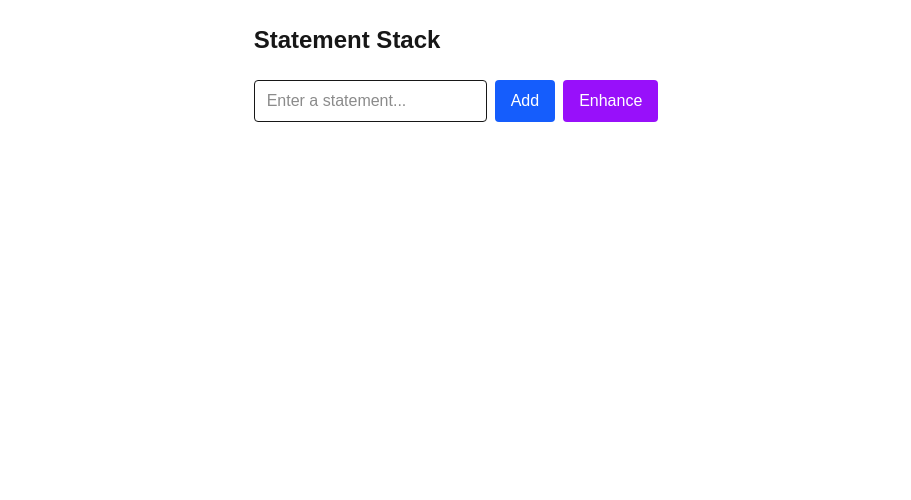
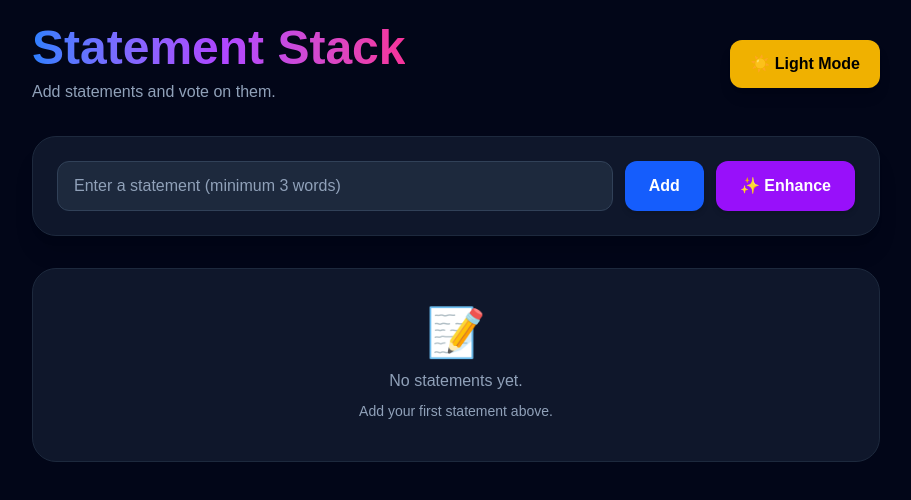
Before and after one commit to subaz-git/intern-next-app, a Next.js app: page / in a window 1280 px wide. Shown: the top 500 px of the page, without its empty margins (184-1095 px from the left). Built offline with nearby package versions, Linux system fonts and the light colour scheme.

Commit message:
style and controlled actions

```diff
--- a/src/app/page.js
+++ b/src/app/page.js
@@ -5,14 +5,21 @@ import { useState } from "react";
 export default function Home() {
   const [input, setInput] = useState("");
   const [statements, setStatements] = useState([]);
+  const [darkMode, setDarkMode] = useState(true);
 
   const addStatement = () => {
-    if (!input.trim()) return;
+    const words = input.trim().split(/\s+/);
+
+    if (words.length < 3) {
+      alert("Statement must contain at least 3 words.");
+      return;
+    }
 
     const newStatement = {
       id: Date.now(),
-      text: input,
+      text: input.trim(),
       votes: 0,
+      userVote: null,
     };
 
     setStatements((prev) => [newStatement, ...prev]);
@@ -21,79 +28,200 @@ export default function Home() {
 
   const upvote = (id) => {
     setStatements((prev) =>
-      prev.map((item) =>
-        item.id === id
-          ? { ...item, votes: item.votes + 1 }
-          : item
-      )
+      prev.map((item) => {
+        if (item.id !== id) return item;
+
+        if (item.userVote === "up") return item;
+
+        if (item.userVote === "down") {
+          return {
+            ...item,
+            votes: item.votes + 2,
+            userVote: "up",
+          };
+        }
+
+        return {
+          ...item,
+          votes: item.votes + 1,
+          userVote: "up",
+        };
+      })
     );
   };
 
   const downvote = (id) => {
     setStatements((prev) =>
-      prev.map((item) =>
-        item.id === id
-          ? { ...item, votes: item.votes - 1 }
-          : item
-      )
+      prev.map((item) => {
+        if (item.id !== id) return item;
+
+        if (item.userVote === "down") return item;
+
+        if (item.userVote === "up") {
+          return {
+            ...item,
+            votes: item.votes - 2,
+            userVote: "down",
+          };
+        }
+
+        return {
+          ...item,
+          votes: item.votes - 1,
+          userVote: "down",
+        };
+      })
     );
   };
 
   return (
-    <main className="max-w-2xl mx-auto p-6">
-      <h1 className="text-2xl font-bold mb-6">
+    <main
+      className={`min-h-screen transition-all duration-300 ${
+        darkMode
+          ? "bg-slate-950 text-white"
+          : "bg-slate-100 text-slate-900"
+      }`}
+    >
+      <div className="max-w-4xl mx-auto p-6">
+        {/* Header */}
+        <div className="flex flex-col md:flex-row items-center justify-between gap-4 mb-8">
+          <div>
+            <h1 className="text-5xl font-extrabold bg-gradient-to-r from-blue-500 via-purple-500 to-pink-500 bg-clip-text text-transparent">
               Statement Stack
             </h1>
 
-      <div className="flex gap-2 mb-6">
+            <p
+              className={`mt-2 ${
+                darkMode ? "text-slate-400" : "text-slate-600"
+              }`}
+            >
+              Add statements and vote on them.
+            </p>
+          </div>
+
+          <button
+            onClick={() => setDarkMode(!darkMode)}
+            className={`px-5 py-3 rounded-xl font-semibold transition-all duration-200 shadow-lg ${
+              darkMode
+                ? "bg-yellow-500 text-black hover:bg-yellow-400"
+                : "bg-slate-900 text-white hover:bg-slate-800"
+            }`}
+          >
+            {darkMode ? "☀️ Light Mode" : "🌙 Dark Mode"}
+          </button>
+        </div>
+
+        {/* Input Card */}
+        <div
+          className={`rounded-3xl p-6 shadow-xl border mb-8 ${
+            darkMode
+              ? "bg-slate-900 border-slate-800"
+              : "bg-white border-slate-200"
+          }`}
+        >
+          <div className="flex flex-col md:flex-row gap-3">
             <input
+              type="text"
               value={input}
               onChange={(e) => setInput(e.target.value)}
-          placeholder="Enter a statement..."
-          className="flex-1 border rounded px-3 py-2"
+              placeholder="Enter a statement (minimum 3 words)"
+              className={`flex-1 px-4 py-3 rounded-xl border outline-none transition ${
+                darkMode
+                  ? "bg-slate-800 border-slate-700 text-white placeholder:text-slate-400"
+                  : "bg-white border-slate-300 text-black placeholder:text-slate-500"
+              }`}
             />
 
             <button
               onClick={addStatement}
-          className="bg-blue-600 text-white px-4 py-2 rounded"
+              className="px-6 py-3 rounded-xl bg-blue-600 hover:bg-blue-700 text-white font-semibold shadow-md transition"
             >
               Add
             </button>
 
-        <button className="bg-purple-600 text-white px-4 py-2 rounded">
-          Enhance
+            <button className="px-6 py-3 rounded-xl bg-purple-600 hover:bg-purple-700 text-white font-semibold shadow-md transition">
+              ✨ Enhance
             </button>
           </div>
+        </div>
 
-      <div className="space-y-4">
+        {/* Empty State */}
+        {statements.length === 0 && (
+          <div
+            className={`text-center p-10 rounded-3xl border ${
+              darkMode
+                ? "bg-slate-900 border-slate-800 text-slate-400"
+                : "bg-white border-slate-200 text-slate-500"
+            }`}
+          >
+            <div className="text-5xl mb-3">📝</div>
+            <p>No statements yet.</p>
+            <p className="text-sm mt-2">
+              Add your first statement above.
+            </p>
+          </div>
+        )}
+
+        {/* Statements */}
+        <div className="space-y-5">
           {statements.map((statement) => (
             <div
               key={statement.id}
-            className="border rounded p-4 flex justify-between items-center"
+              className={`rounded-3xl p-5 border shadow-lg transition-all duration-200 hover:scale-[1.01] ${
+                darkMode
+                  ? "bg-slate-900 border-slate-800"
+                  : "bg-white border-slate-200"
+              }`}
             >
-            <div>
-              <p>{statement.text}</p>
-              <p>Score: {statement.votes}</p>
-            </div>
+              <p className="text-lg leading-relaxed mb-4">
+                {statement.text}
+              </p>
 
-            <div className="flex gap-2">
+              <div className="flex flex-col md:flex-row gap-4 items-start md:items-center justify-between">
+                <span
+                  className={`font-bold px-4 py-2 rounded-full ${
+                    statement.votes > 0
+                      ? "bg-green-500/20 text-green-500"
+                      : statement.votes < 0
+                      ? "bg-red-500/20 text-red-500"
+                      : darkMode
+                      ? "bg-slate-800 text-slate-300"
+                      : "bg-slate-200 text-slate-700"
+                  }`}
+                >
+                  Score: {statement.votes}
+                </span>
+
+                <div className="flex gap-3">
                   <button
                     onClick={() => upvote(statement.id)}
-                className="bg-green-600 text-white px-3 py-1 rounded"
+                    disabled={statement.userVote === "up"}
+                    className={`px-5 py-2 rounded-xl font-semibold transition ${
+                      statement.userVote === "up"
+                        ? "bg-green-400 text-white cursor-not-allowed"
+                        : "bg-green-600 hover:bg-green-700 text-white"
+                    }`}
                   >
-                👍
+                    👍 Upvote
                   </button>
 
                   <button
                     onClick={() => downvote(statement.id)}
-                className="bg-red-600 text-white px-3 py-1 rounded"
+                    disabled={statement.userVote === "down"}
+                    className={`px-5 py-2 rounded-xl font-semibold transition ${
+                      statement.userVote === "down"
+                        ? "bg-red-400 text-white cursor-not-allowed"
+                        : "bg-red-600 hover:bg-red-700 text-white"
+                    }`}
                   >
-                👎
+                    👎 Downvote
                   </button>
+                </div>
               </div>
             </div>
           ))}
         </div>
+      </div>
     </main>
   );
 }
```
Lines whose indentation alone changed are shown as unchanged.
